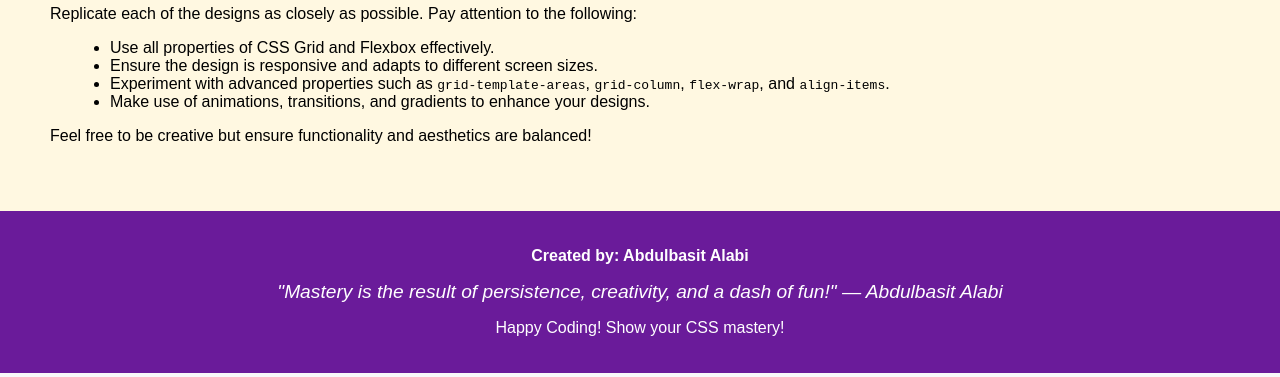
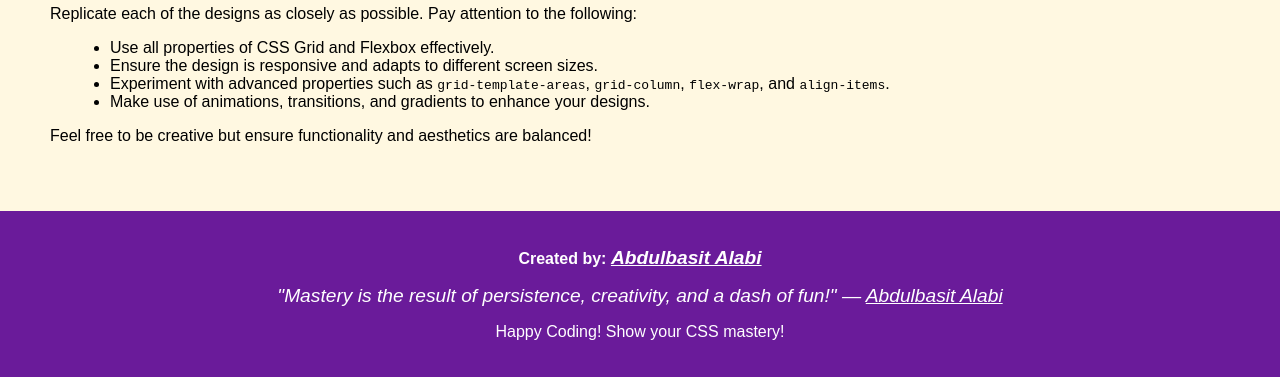
Before and after one commit to Marrwan/week-3-assessment, a plain HTML site: page index.html in a window 1280 px wide. Shown: the part 718-1095 px from the top of the page. Drawn offline with Linux system fonts and the light colour scheme.

Commit message:
Updated footer credits with email and GitHub links, and added styles for footer links.

```diff
--- a/index.html
+++ b/index.html
@@ -34,8 +34,8 @@
   </section>
 
   <footer class="index-footer">
-    <p><strong>Created by: Abdulbasit Alabi</strong></p>
-    <blockquote>"Mastery is the result of persistence, creativity, and a dash of fun!" — Abdulbasit Alabi</blockquote>
+    <p><strong>Created by: <a href="mailto:abdulbasitdamilola6@gmail.com">Abdulbasit Alabi</a> </strong></p>
+    <blockquote>"Mastery is the result of persistence, creativity, and a dash of fun!" — <a href="https://github.com/marrwan">Abdulbasit Alabi</a>  </blockquote>
     <p>Happy Coding! Show your CSS mastery!</p>
   </footer>
 </body>
--- a/styles.css
+++ b/styles.css
@@ -74,3 +74,9 @@ body {
     font-style: italic;
     margin: 10px 0;
   }
+  .index-footer a {
+    font-size: 1.2rem;
+    font-style: italic;
+    margin: 10px 0;
+    color: white;
+  }
```
